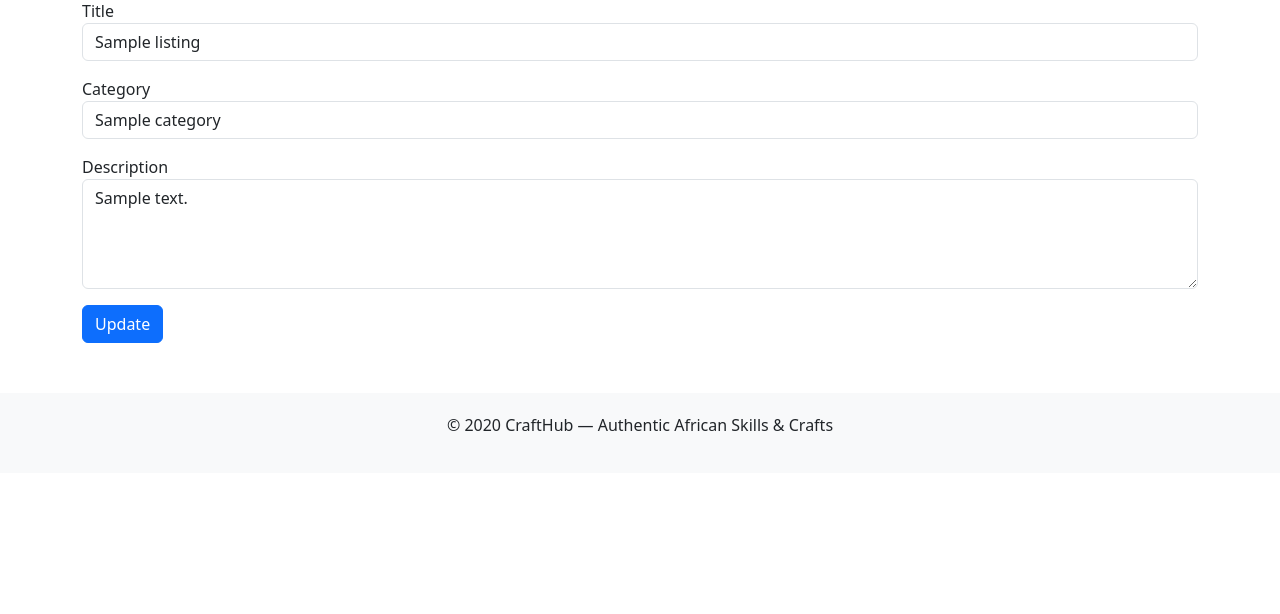
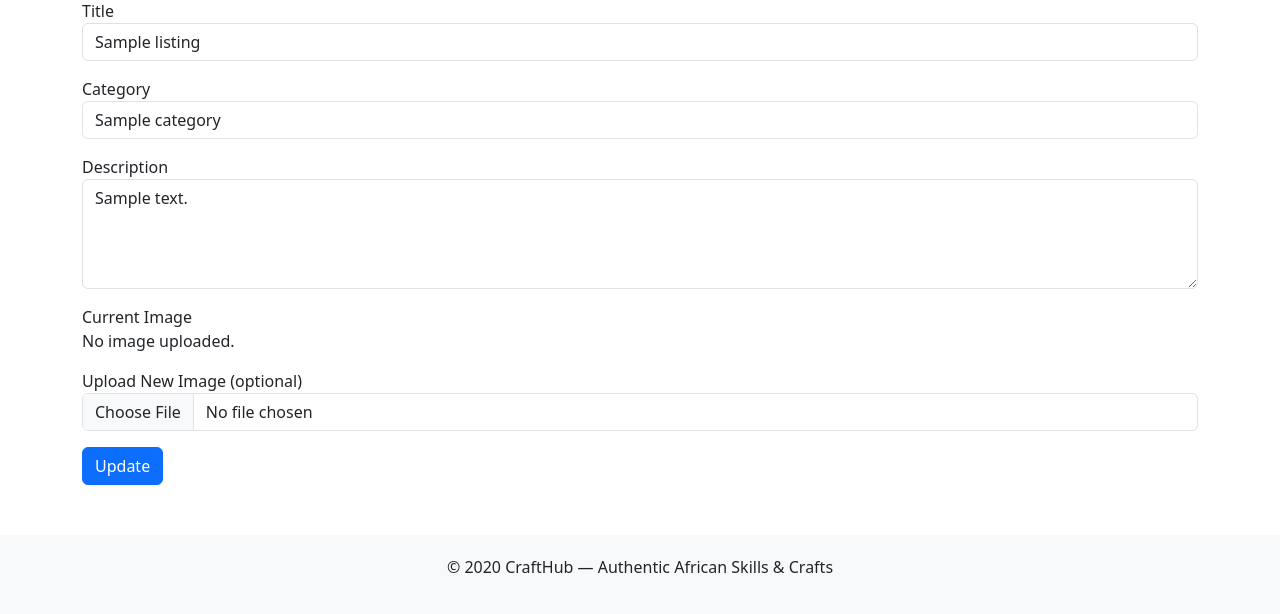
Before and after one commit to razielapps/afroski, a Python web app: template templates/auth/listings/edit_listing.html in a window 1280 px wide. Shown: the part 141-755 px from the top of the page. Run offline with Jinja, Linux system fonts and the light colour scheme; the template is opened without the code that fills it: most values are stand-ins (such as "Sample title", 1, 10 or a date in 2020).

Commit message:
added image upload feature

```diff
--- a/app.py
+++ b/app.py
@@ -17,6 +17,8 @@ def create_app():
     app.register_blueprint(auth_bp, url_prefix="/auth")
     app.register_blueprint(listings_bp, url_prefix="/listings")
     app.register_blueprint(messages_bp, url_prefix="/messages")
+    app.config['UPLOAD_FOLDER'] = 'static/uploads'
+    app.config['ALLOWED_EXTENSIONS'] = {'jpg', 'jpeg', 'png', 'gif'}
 
     return app
 
--- a/templates/auth/listings/edit_listing.html
+++ b/templates/auth/listings/edit_listing.html
@@ -2,19 +2,39 @@
 {% block content %}
 <div class="container mt-4">
   <h2>Edit Craft</h2>
-  <form method="POST">
+
+  <form method="POST" enctype="multipart/form-data">
+
     <div class="mb-3">
       <label>Title</label>
       <input type="text" name="title" value="{{ listing.title }}" class="form-control" required>
     </div>
+
     <div class="mb-3">
       <label>Category</label>
       <input type="text" name="category" value="{{ listing.category }}" class="form-control" required>
     </div>
+
     <div class="mb-3">
       <label>Description</label>
       <textarea name="description" class="form-control" rows="4" required>{{ listing.description }}</textarea>
     </div>
+
+    <div class="mb-3">
+      <label>Current Image</label><br>
+      {% if listing.image %}
+        <img src="{{ url_for('static', filename='uploads/listings/' ~ listing.image) }}"
+             style="max-width:200px; border-radius:8px;">
+      {% else %}
+        <p>No image uploaded.</p>
+      {% endif %}
+    </div>
+
+    <div class="mb-3">
+      <label>Upload New Image (optional)</label>
+      <input type="file" name="image" class="form-control" accept="image/*">
+    </div>
+
     <button type="submit" class="btn btn-primary">Update</button>
   </form>
 </div>
```
Also changed, not shown: listings/views.py (+28 -2 lines), templates/auth/listings/new_listing.html (+10 -1 lines), utils.py (added, +23 -0 lines).
